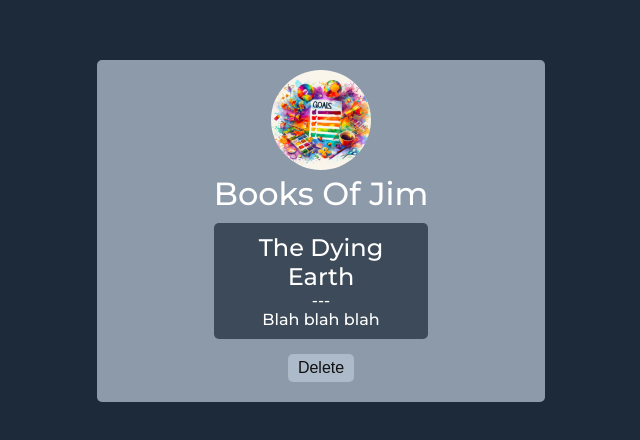
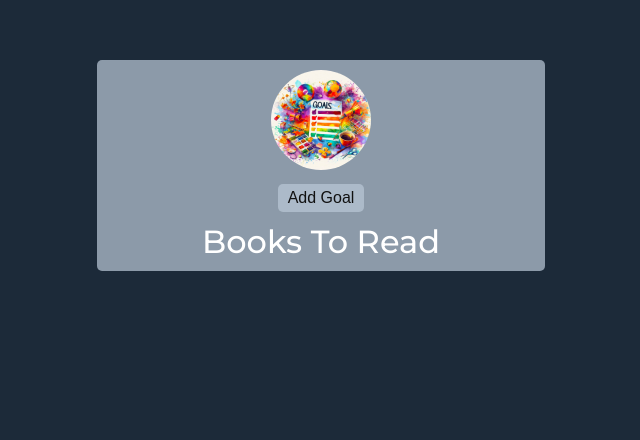
Before and after one commit to giacomo9999/react-and-ts_240103, a React (Vite) app: page / in a window 1280 px wide. Shown: the part 196-636 px from the top of the page, without its empty margins (319-959 px from the left). Built offline with nearby package versions, Linux system fonts and the light colour scheme.

Commit message:
Implemented state.

```diff
--- a/src/App.tsx
+++ b/src/App.tsx
@@ -1,18 +1,45 @@
 import Book from "./components/Book.tsx";
 import Header from "./components/Header.tsx";
 import goalsImg from "./assets/goals.jpg";
+import { useState } from "react";
+
+type BookGoal = { title: string; description: string; id: number };
 
 export default function App() {
+  const [books, addBook] = useState<BookGoal[]>([]);
+
+  function handleAddBook() {
+    addBook((prevBooks) => {
+      const newBook: BookGoal = {
+        title: "Critique Of Pure Reason",
+        description: "a book about philosophy",
+        id: Math.random(),
+      };
+      return [...prevBooks, newBook];
+    });
+  }
+
   return (
     <div className="container-outer">
       <Header image={{ src: goalsImg, alt: "A list of goals" }}>
         <h1>My Reading Goals</h1>
       </Header>
+      <button onClick={handleAddBook}>Add Goal</button>
 
-      <h1>Books Of Jim</h1>
-      <Book title="The Dying Earth">
-        <p>Blah blah blah</p>
-      </Book>
+      <h1>Books To Read</h1>
+      <ul>
+        {books.map((book) => {
+          return (
+            <li key={book.id}>
+              <Book
+                title={book.title}
+                description={book.description}
+                id={book.id}
+              ></Book>
+            </li>
+          );
+        })}
+      </ul>
     </div>
   );
 }
--- a/src/components/Book.tsx
+++ b/src/components/Book.tsx
@@ -1,16 +1,19 @@
 import { type PropsWithChildren } from "react";
 
-type BookProps = PropsWithChildren<{ title: string }>;
+type BookProps = PropsWithChildren<{
+  title: string;
+  description: string;
+  id: number;
+}>;
 
-export default function Book({ title, children }: BookProps) {
+export default function Book({ title, description }: BookProps) {
   return (
     <>
       <div className="container-inner">
         <h2>{title}</h2>
-        <p>---</p>
-        {children}
+        <h3>{description}</h3>
+        <button>Delete</button>
       </div>
-      <button>Delete</button>
     </>
   );
 }
--- a/src/index.css
+++ b/src/index.css
@@ -77,7 +77,7 @@ img {
 }
 
 .container-inner {
-  width: 50%;
+  width: 75%;
   margin: 10px auto 5px;
   background-color: #3c4a59;
   padding: 10px;
```
